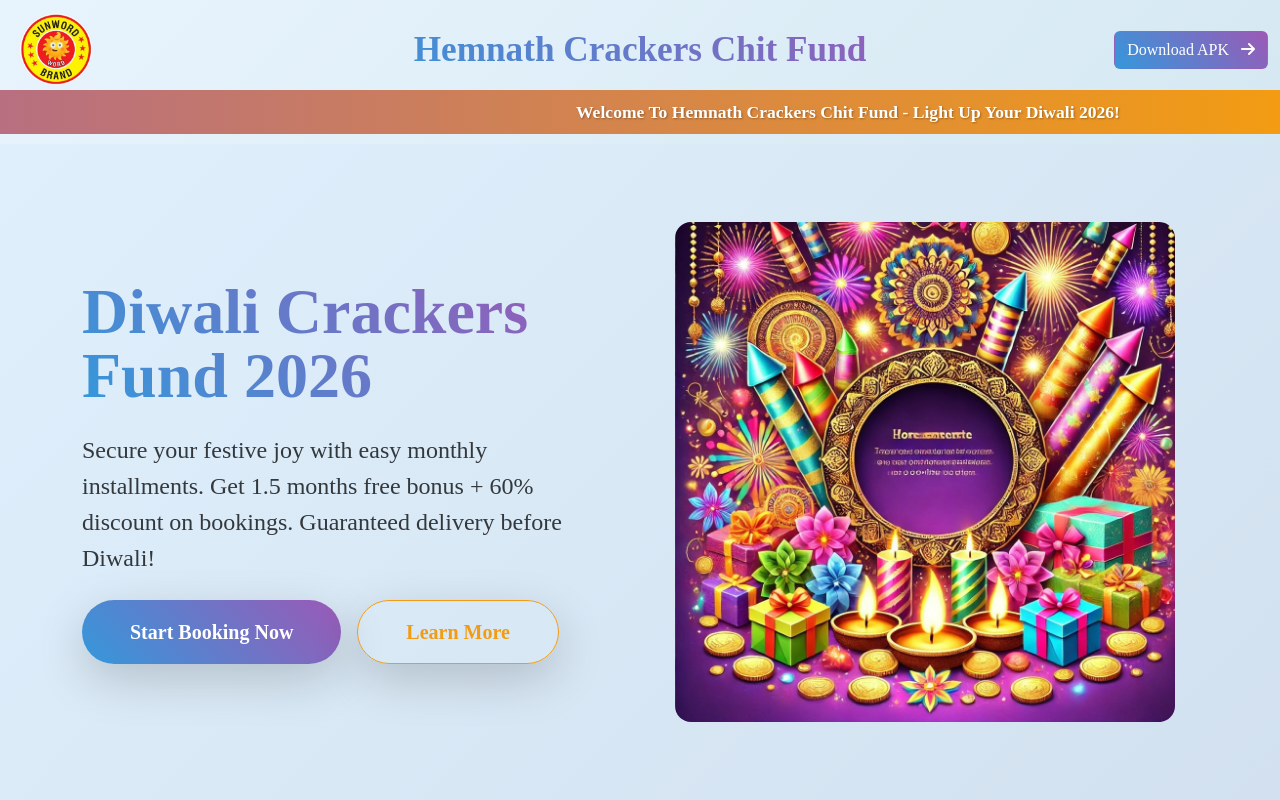
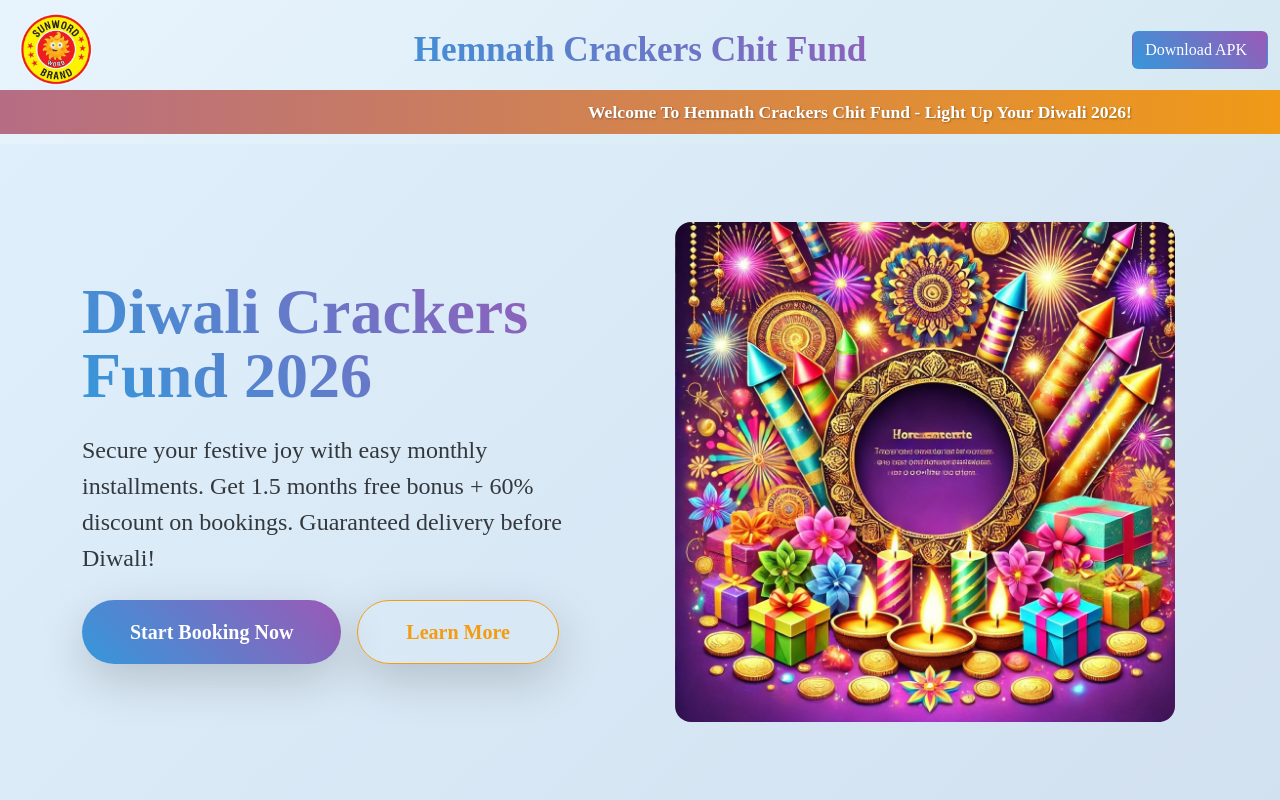
Before and after one commit to SANJAY-1508/zentexuschitfunt_25, a React (Create React App) app: page / in a window 1280 px wide. Shown: the top 800 px of the page. Built offline with nearby package versions, Linux system fonts and the light colour scheme.

Commit message:
`Removed unnecessary CSS imports from App.css`

```diff
--- a/src/App.css
+++ b/src/App.css
@@ -1,7 +1,3 @@
-@import url("https://cdnjs.cloudflare.com/ajax/libs/font-awesome/6.4.0/css/all.min.css");
-@import url("https://fonts.googleapis.com/css2?family=Poppins:wght@300;400;500;600;700&display=swap");
-@import url("https://fonts.googleapis.com/css2?family=Noto+Sans+Tamil:wght@400;700&display=swap");
-
 * {
   box-sizing: border-box;
   padding: 0;
```
